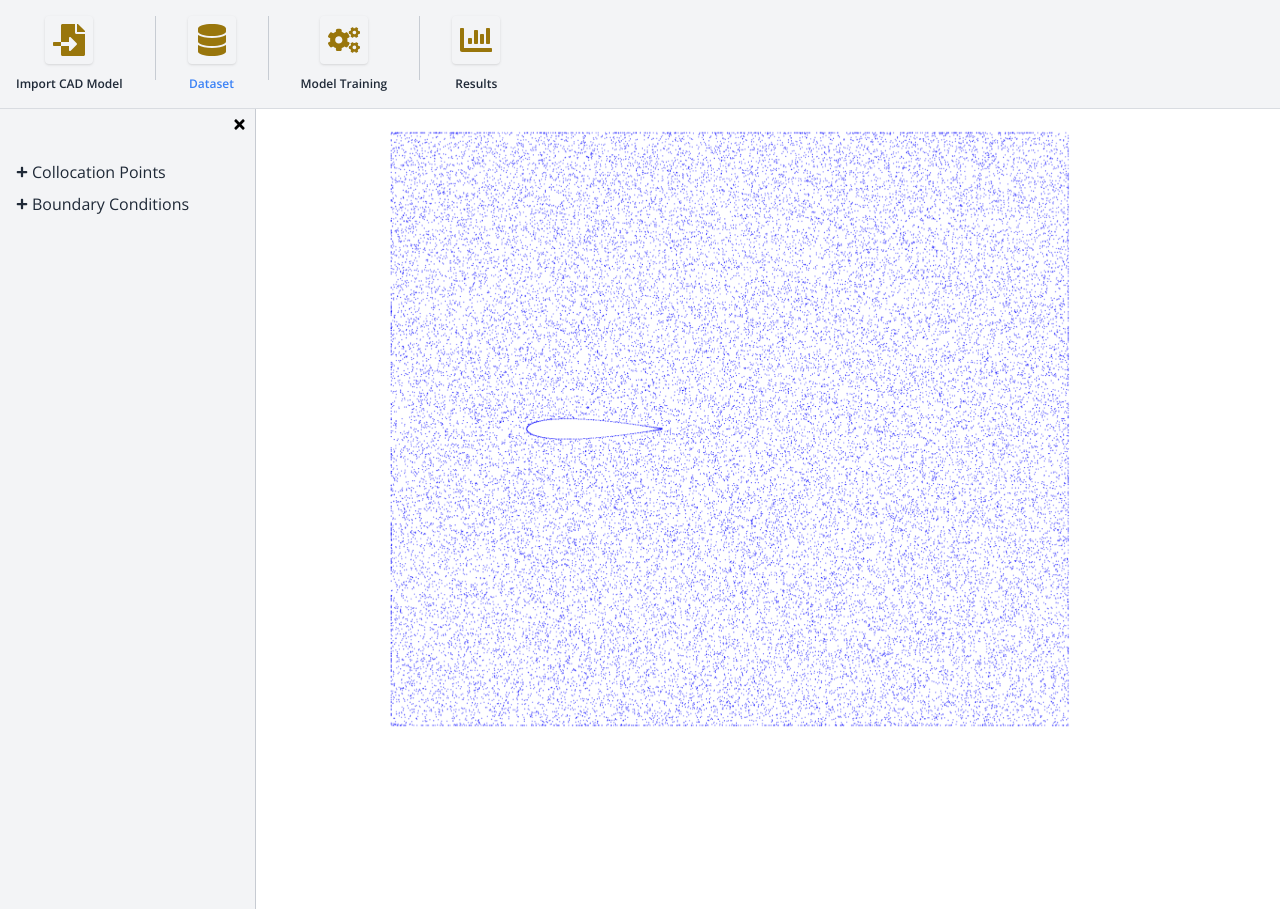
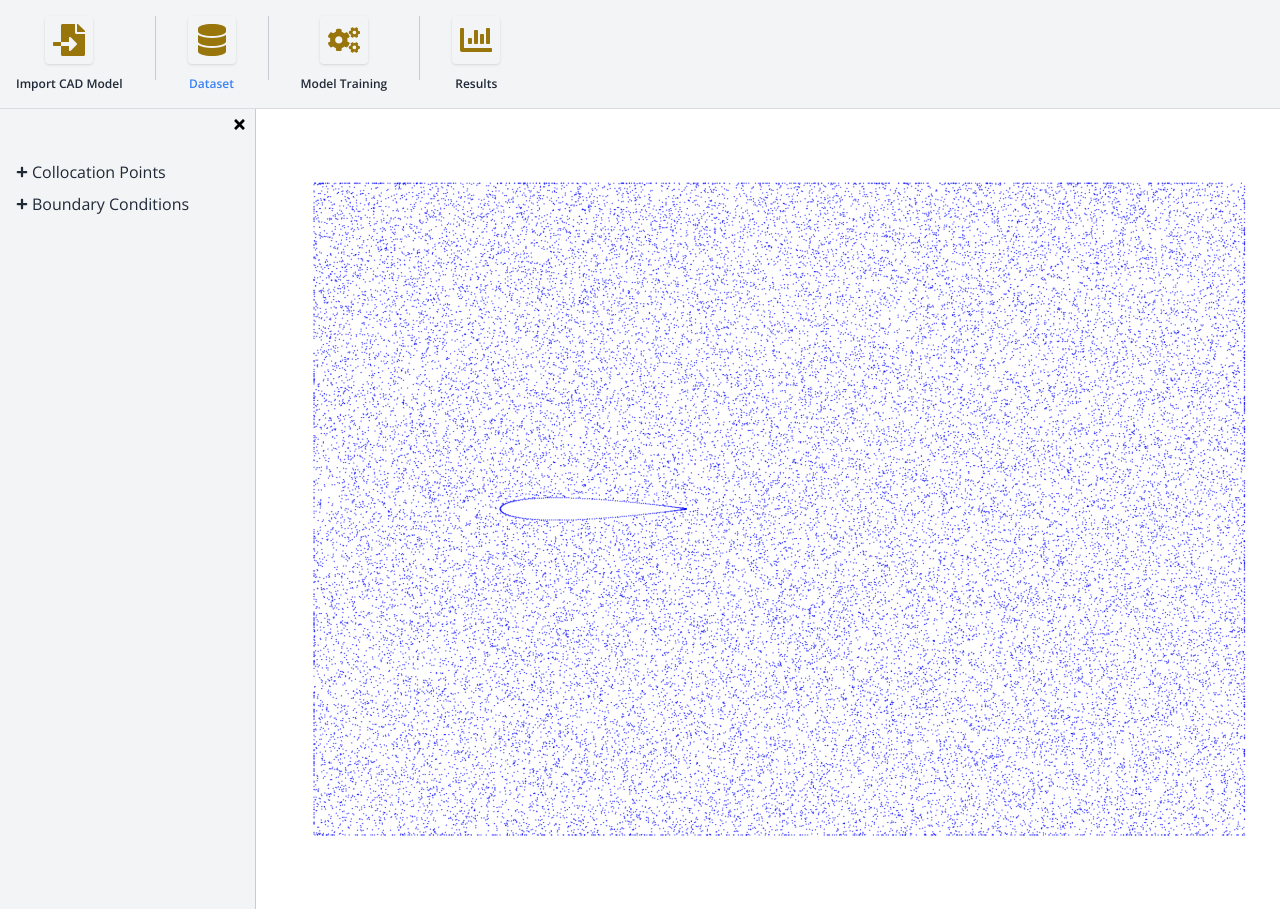
Before and after one commit to pratikpakhale/PINN---AI-Simulator, a React (Vite) app: page / in a window 1280 px wide. Both pictures are taken after a click on the item "Dataset". Built offline with nearby package versions, Linux system fonts and the light colour scheme.

Commit message:
Update imageViewer.jsx

```diff
--- a/src/components/imageViewer.jsx
+++ b/src/components/imageViewer.jsx
@@ -1,10 +1,10 @@
 const ImageViewer = ({ imageUrl }) => {
   return (
-    <div className='h-full w-full flex justify-center '>
+    <div className='h-auto w-full flex justify-center items-center '>
       <img
         src={imageUrl}
         alt='Dataset'
-        style={{ maxWidth: '80%', maxHeight: '80%' }}
+        style={{ maxWidth: '100%', maxHeight: '100%' }}
       />
     </div>
   );
```
